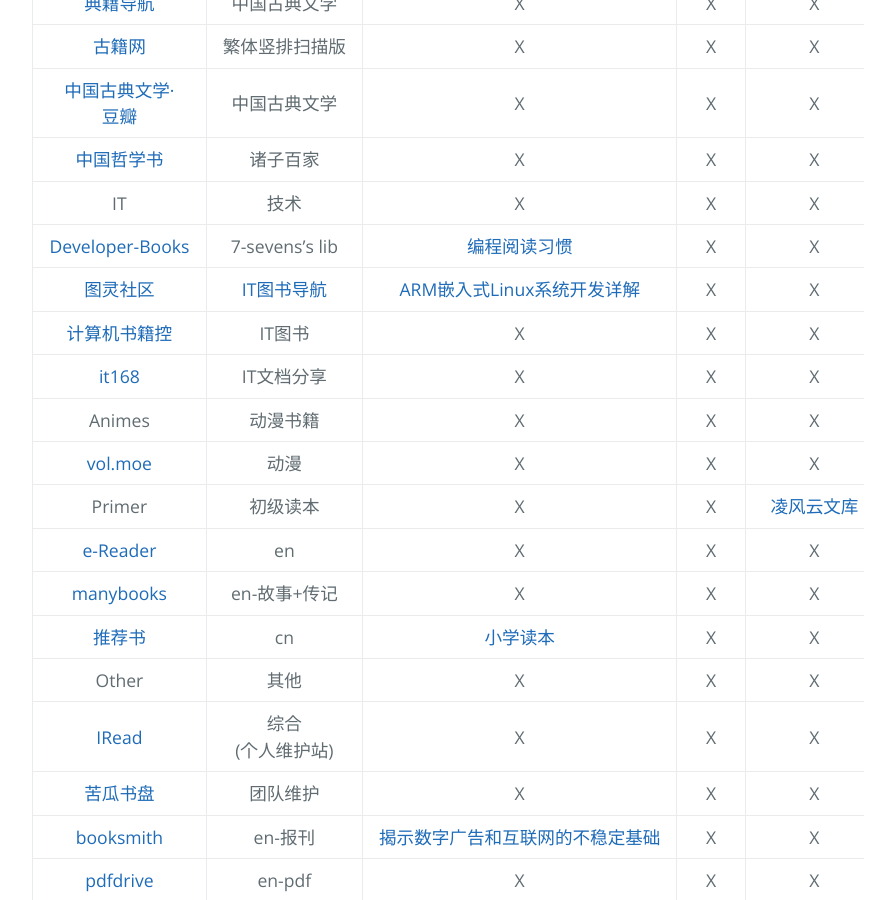
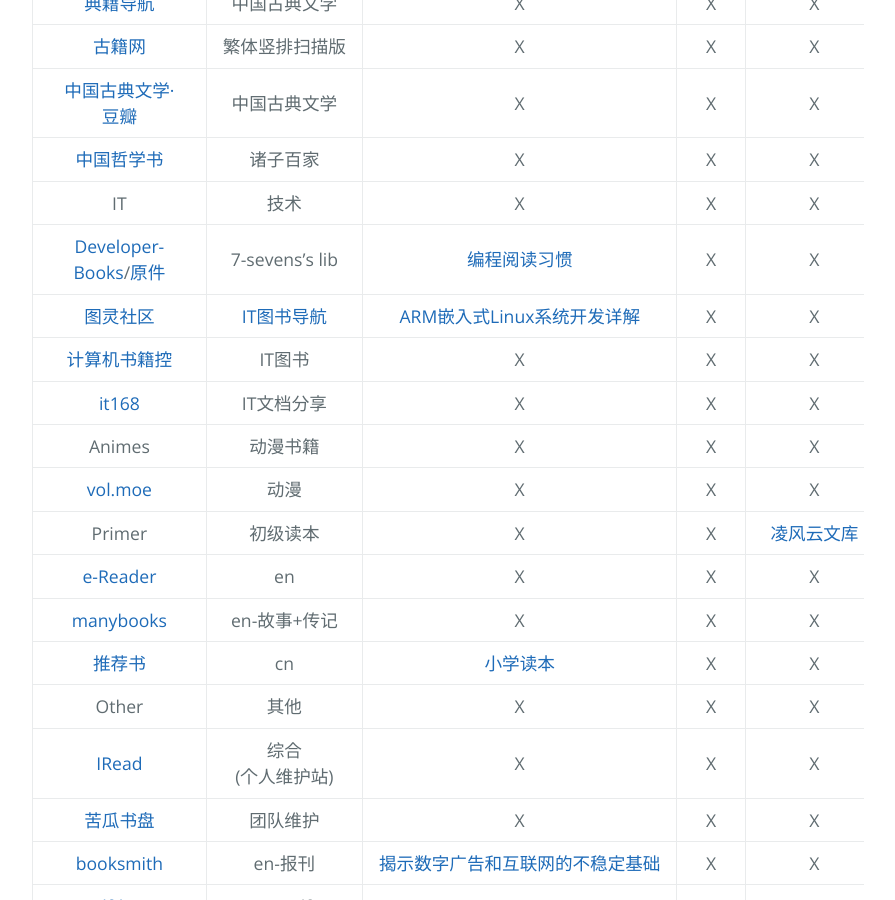
Before and after one commit to AmbroseRen/test, a Jekyll site: the page built from Library/BookSearch.md, in a window 1280 px wide and 900 px high, scrolled down 1139 px. Shown: the whole window, without its empty margins (192-1087 px from the left). Built offline with Jekyll 4.4.1, drawn with Linux system fonts in a browser that asks for light colours; our own code applies the rules of GitHub Pages for plain Markdown files; the repository's description, which GitHub fills in, is left out.

Commit message:
Update BookSearch.md

```diff
--- a/Library/BookSearch.md
+++ b/Library/BookSearch.md
@@ -28,7 +28,7 @@
 | [中国古典文学·豆瓣](https://tushu.docin.com/) | 中国古典文学 | X | X | X |
 | [中国哲学书](https://ctext.org/zh) | 诸子百家 | X | X | X |
 | IT | 技术 | X | X | X |
-| [Developer-Books](https://github.com/7-sevens/Developer-Books) | 7-sevens's lib | [编程阅读习惯](https://github.com/7-sevens/Developer-Books/tree/master/Other) | X | X |
+| [Developer-Books](https://www.developer1024.com/resource/69.html)/[原件](https://github.com/7-sevens/Developer-Books) | 7-sevens's lib | [编程阅读习惯](https://github.com/7-sevens/Developer-Books/tree/master/Other) | X | X |
 | [图灵社区](https://www.ituring.com.cn/book?tab=free) | [IT图书导航](https://github.com/sindresorhus/awesome) | [ARM嵌入式Linux系统开发详解](https://www.ituring.com.cn/book/1518) | X | X |
 | [计算机书籍控](http://bestcbooks.com/categories/java/) | IT图书 | X | X | X |
 | [it168](http://wenku.it168.com/) | IT文档分享 | X | X | X |
```
